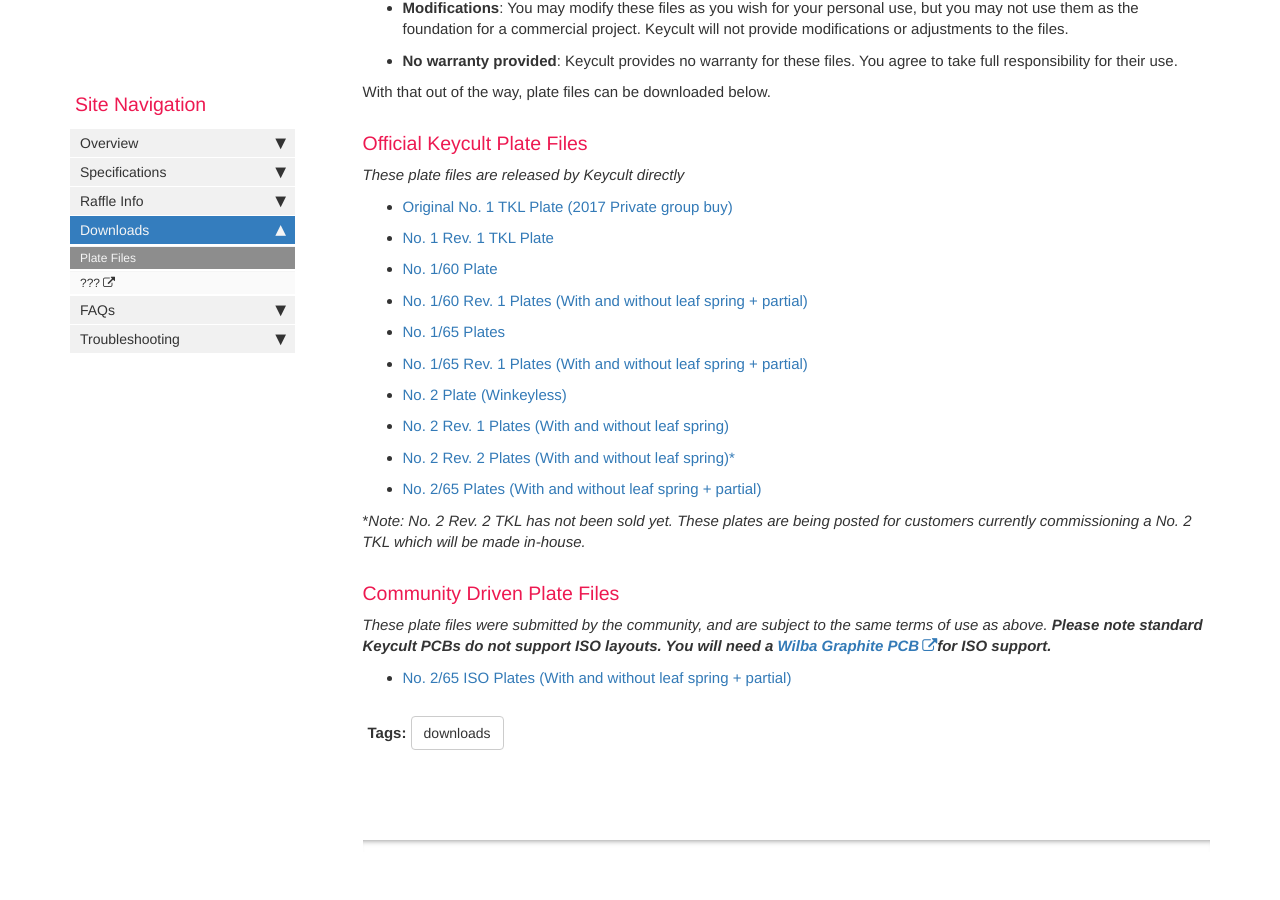
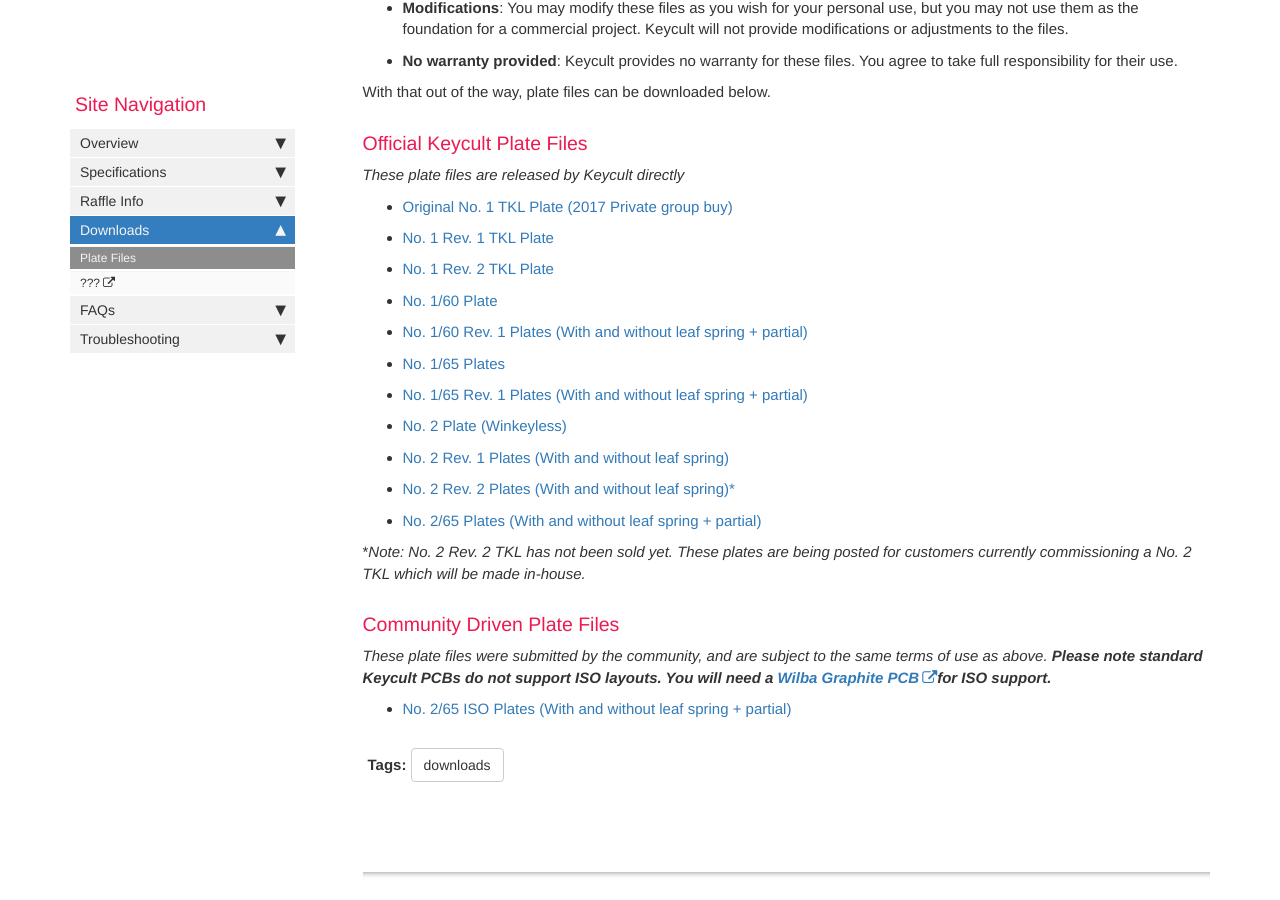
Before and after one commit to keycult/keycult-resources, a Jekyll site: the page built from pages/mydoc/downloads_plate_files.md, in a window 1280 px wide and 900 px high, scrolled down 514 px. Built offline with Jekyll 4.4.1, drawn with Linux system fonts in a browser that asks for light colours; comment, search, counter and statistics services are not loaded.

Commit message:
Add No. 1 Rev. 2 Plate Files

```diff
--- a/pages/mydoc/downloads_plate_files.md
+++ b/pages/mydoc/downloads_plate_files.md
@@ -25,6 +25,7 @@
 
 * [Original No. 1 TKL Plate (2017 Private group buy)](/plate_files/No1TKL-2017-Plate.zip)
 * [No. 1 Rev. 1 TKL Plate](/plate_files/No1Rev1TKL-Plate.zip)
+* [No. 1 Rev. 2 TKL Plate](/plate_files/No1Rev2TKL-Plate.zip)
 * [No. 1/60 Plate](/plate_files/No160-Plate.zip)
 * [No. 1/60 Rev. 1 Plates (With and without leaf spring + partial)](/plate_files/No160-Rev1-Plates.zip)
 * [No. 1/65 Plates](/plate_files/No165-Plate.zip)
```
Also changed, not shown: 1 other file.
